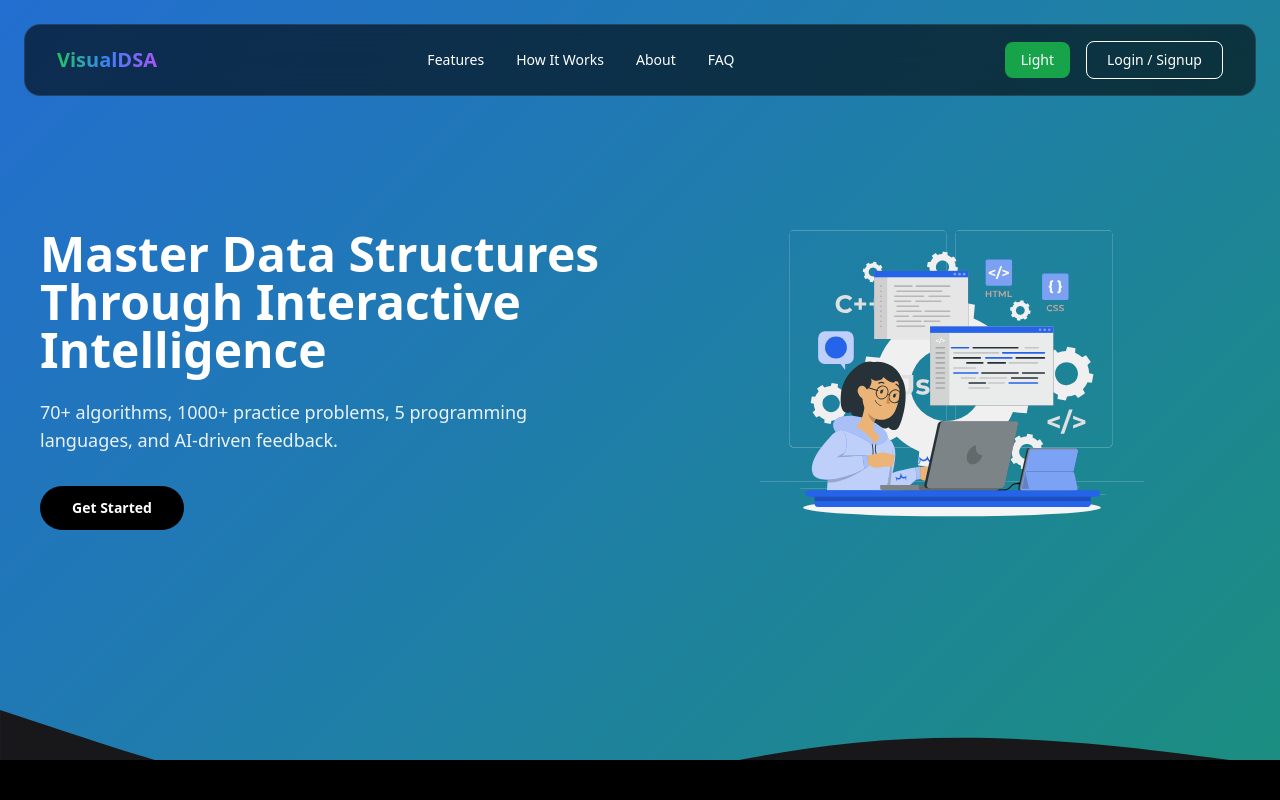
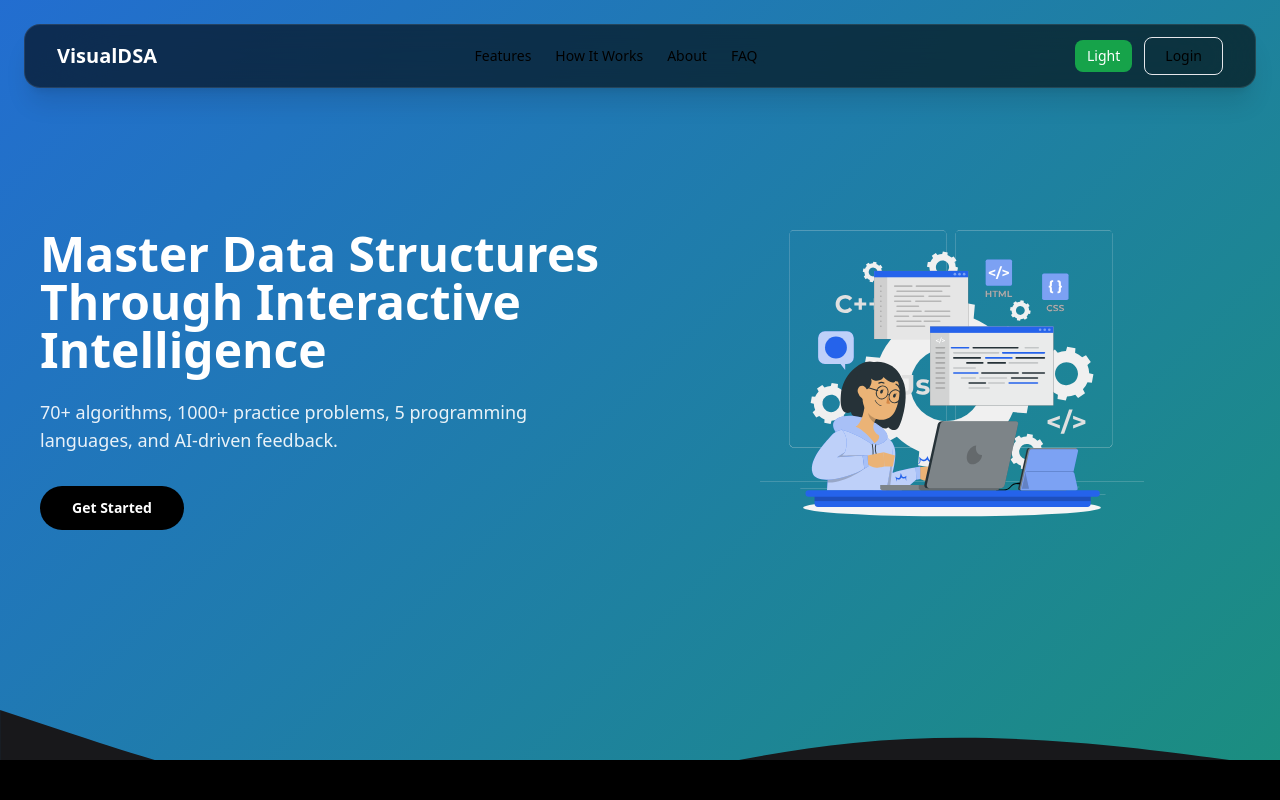
Before and after one commit to prometheus0028/VisualDSA, a React (Vite) app in the folder frontend/: page / in a window 1280 px wide. Shown: the top 800 px of the page. Built offline with nearby package versions, Linux system fonts and the light colour scheme; no server answers.

Commit message:
navbar fix

```diff
--- a/frontend/src/components/layout/navbar.jsx
+++ b/frontend/src/components/layout/navbar.jsx
@@ -15,6 +15,7 @@ export default function Navbar() {
 
   const [authOpen, setAuthOpen] = useState(false);
   const [dropdownOpen, setDropdownOpen] = useState(false);
+  const [mobileOpen, setMobileOpen] = useState(false); // 🔥 NEW
 
   const dropdownRef = useRef();
 
@@ -27,13 +28,12 @@ export default function Navbar() {
     setDropdownOpen(false);
   };
 
+  // 🔥 FIXED SCROLL NAV
   const scrollToSection = (id) => {
+    setMobileOpen(false);
+
     if (location.pathname !== '/') {
-      navigate('/');
-      setTimeout(() => {
-        const el = document.getElementById(id);
-        if (el) el.scrollIntoView({ behavior: 'smooth' });
-      }, 100);
+      navigate('/', { state: { scrollTo: id } });
     } else {
       const el = document.getElementById(id);
       if (el) el.scrollIntoView({ behavior: 'smooth' });
@@ -52,15 +52,9 @@ export default function Navbar() {
   }, []);
 
   useEffect(() => {
-    const openLogin = () => {
-      setAuthOpen(true);
-    };
-
+    const openLogin = () => setAuthOpen(true);
     window.addEventListener('open_login_modal', openLogin);
-
-    return () => {
-      window.removeEventListener('open_login_modal', openLogin);
-    };
+    return () => window.removeEventListener('open_login_modal', openLogin);
   }, []);
 
   const name =
@@ -71,93 +65,63 @@ export default function Navbar() {
 
   return (
     <>
-      {/* 🔥 OUTER WRAPPER FIX */}
       <div className="fixed top-4 sm:top-6 left-1/2 -translate-x-1/2 z-50 w-full max-w-7xl px-3 sm:px-4 md:px-6">
-        {/* 🔥 NAV CONTAINER FIX */}
-        <div className="flex items-center justify-between gap-2 sm:gap-4 px-4 sm:px-6 md:px-8 py-2.5 sm:py-3 md:py-4 rounded-2xl backdrop-blur-2xl bg-white/60 dark:bg-black/60 border border-white/20 dark:border-white/10 shadow-xl dark:shadow-none">
-          {/* 🔥 LOGO RESPONSIVE */}
+        <div className="flex items-center justify-between px-4 sm:px-6 md:px-8 py-3 rounded-2xl backdrop-blur-2xl bg-white/60 dark:bg-black/60 border border-white/20 dark:border-white/10 shadow-xl">
+          {/* LOGO (🔥 FIXED NO GRADIENT) */}
           <Link
             to="/"
-            className="text-sm sm:text-lg md:text-xl font-bold bg-gradient-to-r from-green-500 via-blue-500 to-purple-500 bg-clip-text text-transparent whitespace-nowrap"
+            className="text-sm sm:text-lg md:text-xl font-bold text-black dark:text-white"
           >
             VisualDSA
           </Link>
 
-          {/* 🔥 NAV LINKS */}
-          <div className="hidden md:flex items-center gap-6 lg:gap-8 text-sm font-medium">
-            <button
-              onClick={() => scrollToSection('features')}
-              className="text-black dark:text-white hover:opacity-70"
-            >
+          {/* DESKTOP NAV */}
+          <div className="hidden md:flex items-center gap-6 text-sm font-medium">
+            <button onClick={() => scrollToSection('features')}>
               Features
             </button>
-            <button
-              onClick={() => scrollToSection('how')}
-              className="text-black dark:text-white hover:opacity-70"
-            >
-              How It Works
-            </button>
-            <button
-              onClick={() => scrollToSection('about')}
-              className="text-black dark:text-white hover:opacity-70"
-            >
-              About
-            </button>
-            <button
-              onClick={() => scrollToSection('faq')}
-              className="text-black dark:text-white hover:opacity-70"
-            >
-              FAQ
-            </button>
+            <button onClick={() => scrollToSection('how')}>How It Works</button>
+            <button onClick={() => scrollToSection('about')}>About</button>
+            <button onClick={() => scrollToSection('faq')}>FAQ</button>
           </div>
 
-          {/* 🔥 RIGHT SECTION FIX */}
-          <div className="flex items-center gap-2 sm:gap-3 md:gap-4">
-            {/* 🔥 THEME BUTTON FIX */}
+          {/* RIGHT SIDE */}
+          <div className="flex items-center gap-2 sm:gap-3">
+            {/* THEME */}
             <button
               onClick={toggleTheme}
-              className="px-3 sm:px-4 py-1.5 sm:py-2 rounded-lg bg-green-600 text-white text-xs sm:text-sm whitespace-nowrap"
+              className="px-3 py-1.5 rounded-lg bg-green-600 text-white text-xs sm:text-sm"
             >
               {theme === 'dark' ? 'Light' : 'Dark'}
             </button>
 
+            {/* USER */}
             {user ? (
               <div className="relative" ref={dropdownRef}>
-                {/* 🔥 AVATAR FIX */}
                 <button
                   onClick={() => setDropdownOpen(!dropdownOpen)}
-                  className="w-9 h-9 sm:w-10 sm:h-10 rounded-full bg-blue-500 text-white flex items-center justify-center font-semibold text-xs sm:text-sm"
+                  className="w-9 h-9 rounded-full bg-blue-500 text-white flex items-center justify-center font-semibold text-xs"
                 >
                   {firstLetter}
                 </button>
 
-                {/* 🔥 DROPDOWN FIX */}
                 {dropdownOpen && (
-                  <div className="absolute right-0 mt-2 sm:mt-3 w-56 sm:w-64 rounded-2xl backdrop-blur-2xl bg-white/80 dark:bg-black/80 border border-white/20 dark:border-white/10 shadow-xl p-3 sm:p-4 text-sm">
-                    <div className="mb-3">
-                      <p className="text-gray-500 dark:text-gray-300 text-xs">
-                        Welcome
-                      </p>
-                      <p className="text-gray-800 dark:text-gray-300 font-semibold truncate">
-                        {name}
-                      </p>
-                    </div>
-
-                    <div className="border-t border-gray-200 dark:border-white/10 my-2"></div>
+                  <div className="absolute right-0 mt-3 w-56 rounded-2xl backdrop-blur-2xl bg-white/80 dark:bg-black/80 border shadow-xl p-4 text-sm">
+                    <p className="font-semibold mb-2">{name}</p>
 
                     <button
                       onClick={() => {
                         navigate('/dashboard');
                         setDropdownOpen(false);
                       }}
-                      className="w-full text-left px-3 py-2 rounded-lg text-gray-800 dark:text-gray-300 hover:bg-gray-100 dark:hover:bg-white/10 transition"
+                      className="block w-full text-left py-2"
                     >
                       Dashboard
                     </button>
 
                     <button
                       onClick={handleLogout}
-                      className="w-full text-left px-3 py-2 rounded-lg text-red-500 hover:bg-red-50 dark:hover:bg-red-500/10 transition"
+                      className="block w-full text-left py-2 text-red-500"
                     >
                       Logout
                     </button>
@@ -167,13 +131,35 @@ export default function Navbar() {
             ) : (
               <button
                 onClick={() => setAuthOpen(true)}
-                className="px-3 sm:px-5 py-1.5 sm:py-2 rounded-lg border border-black dark:border-white text-xs sm:text-sm text-black dark:text-white whitespace-nowrap"
+                className="px-3 sm:px-5 py-1.5 sm:py-2 rounded-lg border text-xs sm:text-sm"
               >
-                Login / Signup
+                Login
               </button>
             )}
+
+            {/* 🔥 HAMBURGER */}
+            <button
+              onClick={() => setMobileOpen(!mobileOpen)}
+              className="md:hidden flex flex-col gap-1 ml-1"
+            >
+              <span className="w-5 h-[2px] bg-black dark:bg-white"></span>
+              <span className="w-5 h-[2px] bg-black dark:bg-white"></span>
+              <span className="w-5 h-[2px] bg-black dark:bg-white"></span>
+            </button>
           </div>
         </div>
+
+        {/* 🔥 MOBILE MENU */}
+        {mobileOpen && (
+          <div className="mt-3 rounded-2xl backdrop-blur-2xl bg-white/80 dark:bg-black/80 border shadow-xl p-5 flex flex-col gap-4 text-sm md:hidden">
+            <button onClick={() => scrollToSection('features')}>
+              Features
+            </button>
+            <button onClick={() => scrollToSection('how')}>How It Works</button>
+            <button onClick={() => scrollToSection('about')}>About</button>
+            <button onClick={() => scrollToSection('faq')}>FAQ</button>
+          </div>
+        )}
       </div>
 
       <AuthModal open={authOpen} onClose={() => setAuthOpen(false)} />
--- a/frontend/src/pages/home/home.jsx
+++ b/frontend/src/pages/home/home.jsx
@@ -1,5 +1,6 @@
 import { motion, useScroll, useTransform, useSpring } from 'framer-motion';
-import { useNavigate } from 'react-router-dom';
+import { useNavigate, useLocation } from 'react-router-dom';
+import { useEffect } from 'react';
 import hero from '../../assets/illustrations/hero.svg';
 import how from '../../assets/illustrations/how.svg';
 import cta from '../../assets/illustrations/cta.svg';
@@ -23,6 +24,8 @@ const fadeUp = {
 
 export default function Home() {
   const navigate = useNavigate();
+  const location = useLocation();
+
   const { scrollY } = useScroll();
 
   const imageY = useSpring(useTransform(scrollY, [0, 500], [0, -120]), {
@@ -34,6 +37,18 @@ export default function Home() {
     stiffness: 80,
     damping: 25,
   });
+
+  // ================= 🔥 FIX: SCROLL AFTER NAVIGATION =================
+  useEffect(() => {
+    if (location.state?.scrollTo) {
+      const id = location.state.scrollTo;
+
+      setTimeout(() => {
+        const el = document.getElementById(id);
+        if (el) el.scrollIntoView({ behavior: 'smooth' });
+      }, 200);
+    }
+  }, [location]);
 
   const features = [
     {
@@ -194,7 +209,10 @@ export default function Home() {
       </Section>
 
       {/* ================= HOW ================= */}
-      <Section className="bg-gradient-to-r from-gray-200 to-gray-50 dark:from-zinc-800 dark:to-zinc-900">
+      <Section
+        id="how"
+        className="bg-gradient-to-r from-gray-200 to-gray-50 dark:from-zinc-800 dark:to-zinc-900"
+      >
         <Container>
           <motion.div
             initial="hidden"
@@ -249,7 +267,10 @@ export default function Home() {
       </Section>
 
       {/* ================= FAQ ================= */}
-      <Section className="bg-gradient-to-r from-gray-200 to-gray-100 dark:from-zinc-900 dark:to-zinc-800">
+      <Section
+        id="faq"
+        className="bg-gradient-to-r from-gray-200 to-gray-100 dark:from-zinc-900 dark:to-zinc-800"
+      >
         <Container>
           <h2 className="text-2xl sm:text-3xl md:text-4xl font-bold text-center mb-10 sm:mb-14">
             Frequently Asked Questions
```
